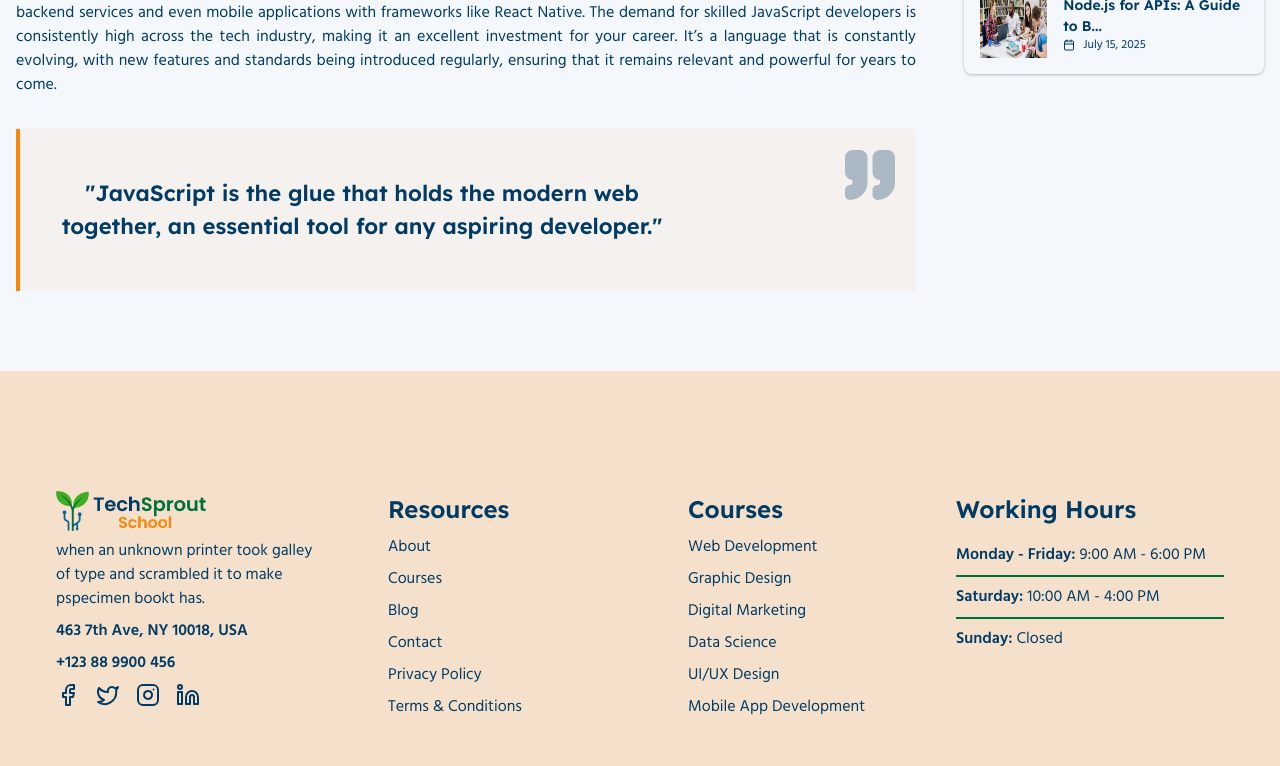
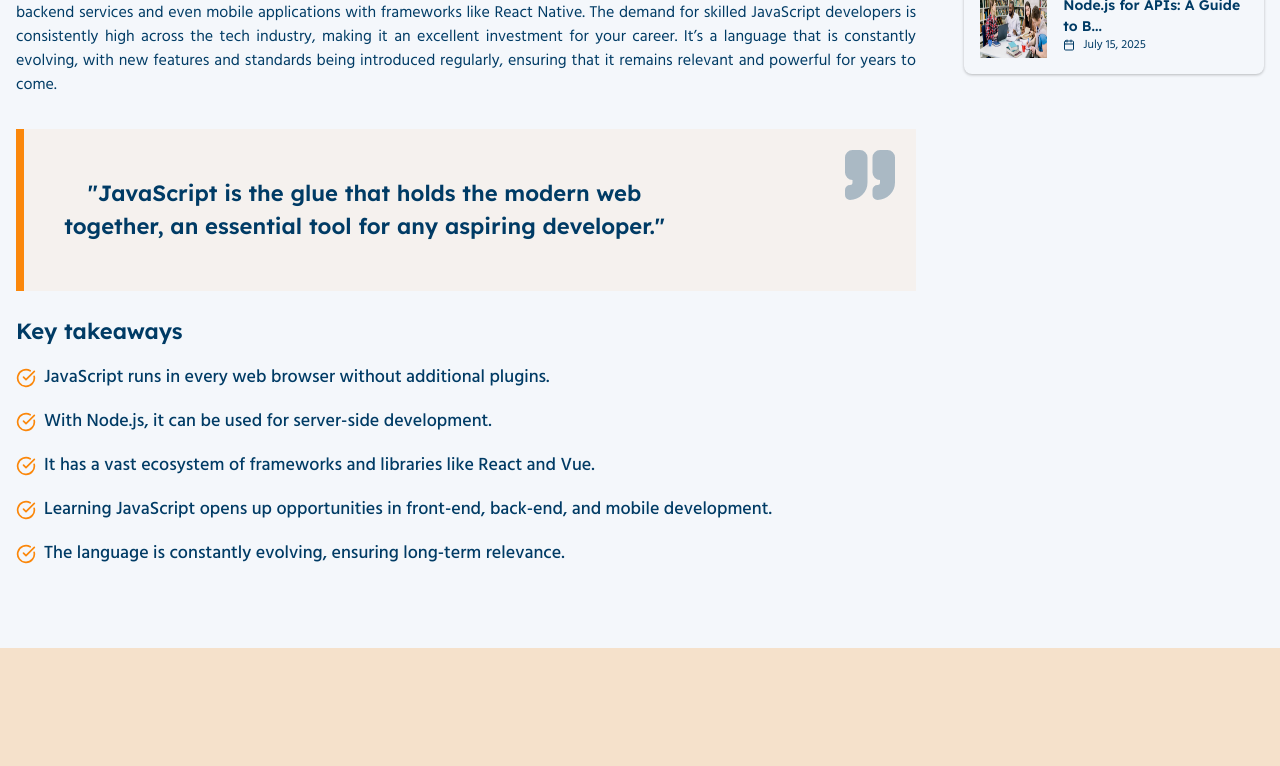
Before and after one commit to Webtricker/techsprout, a Next.js app: page /blogs/b1 in a window 1280 px wide. Shown: the part 1140-1906 px from the top of the page. Built offline with nearby package versions, Linux system fonts and the light colour scheme.

Commit message:
Update: key takes for blog section added

```diff
--- a/src/app/blogs/[blog]/page.tsx
+++ b/src/app/blogs/[blog]/page.tsx
@@ -7,7 +7,7 @@ import { Label } from '@/components/ui/label';
 import { getCategories, getSingleBlog, getSingleUser } from '@/lib/mockData/mockApi';
 import { blogs } from '@/lib/mockData/mockData';
 import { formateDate } from '@/lib/utils';
-import { Calendar, MessageCircle, Quote, Search, UserRound } from 'lucide-react';
+import { Calendar, CheckCircle, MessageCircle, Quote, Search, UserRound } from 'lucide-react';
 import Image from 'next/image';
 
 export default async function page({ params }: { params: Promise<{ blog: string }> }) {
@@ -51,11 +51,22 @@ export default async function page({ params }: { params: Promise<{ blog: string
             </div>
           </div>
           <p className='text-justify'>{content}</p>
-          <div className='border-l-primary bg-primary/5 relative mt-8 border-l-4 px-6 py-12 text-center'>
+          <div className='border-l-primary bg-primary/5 relative mt-8 border-l-8 px-6 py-12 text-center'>
             <Title h={4} className='max-w-3/4'>
               &quot;{quote}&quot;
             </Title>
             <Quote size={60} className='fill-foreground absolute top-4 right-4 opacity-30' />
+          </div>
+          <div className='mt-6'>
+            <Title h={4}>Key takeaways</Title>
+            <ul className='mt-4 space-y-4'>
+              {keyPoints.map((point, idx) => (
+                <li key={idx} className='flex items-center gap-2 text-lg font-medium'>
+                  <CheckCircle className='text-primary' size={20} />
+                  <p>{point}</p>
+                </li>
+              ))}
+            </ul>
           </div>
         </div>
         {/* Side bar */}
```
